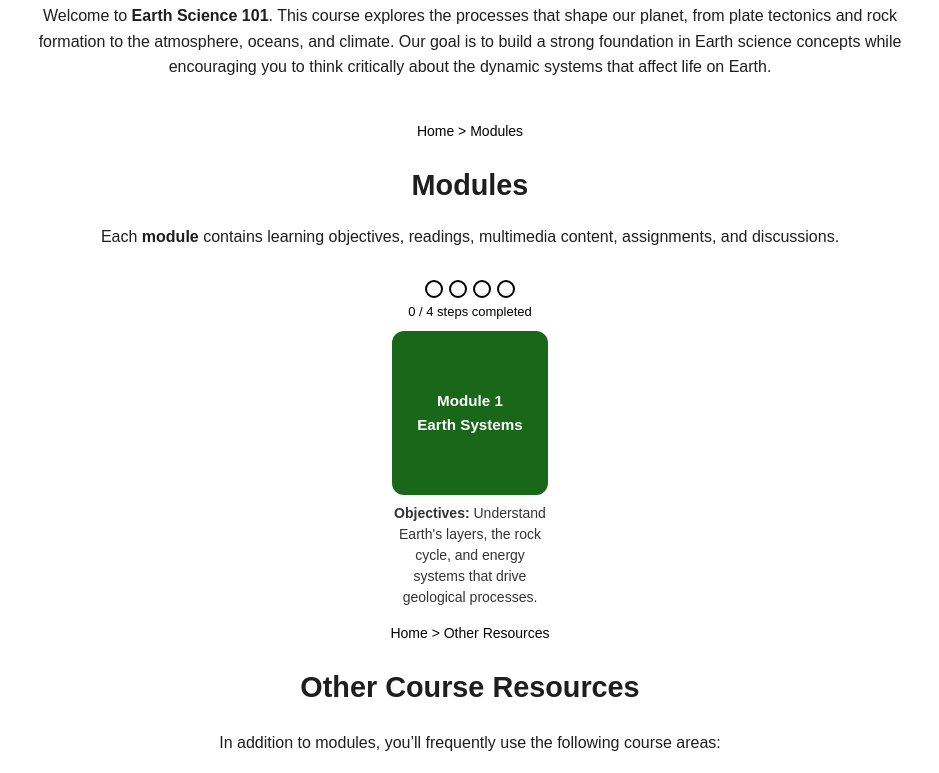
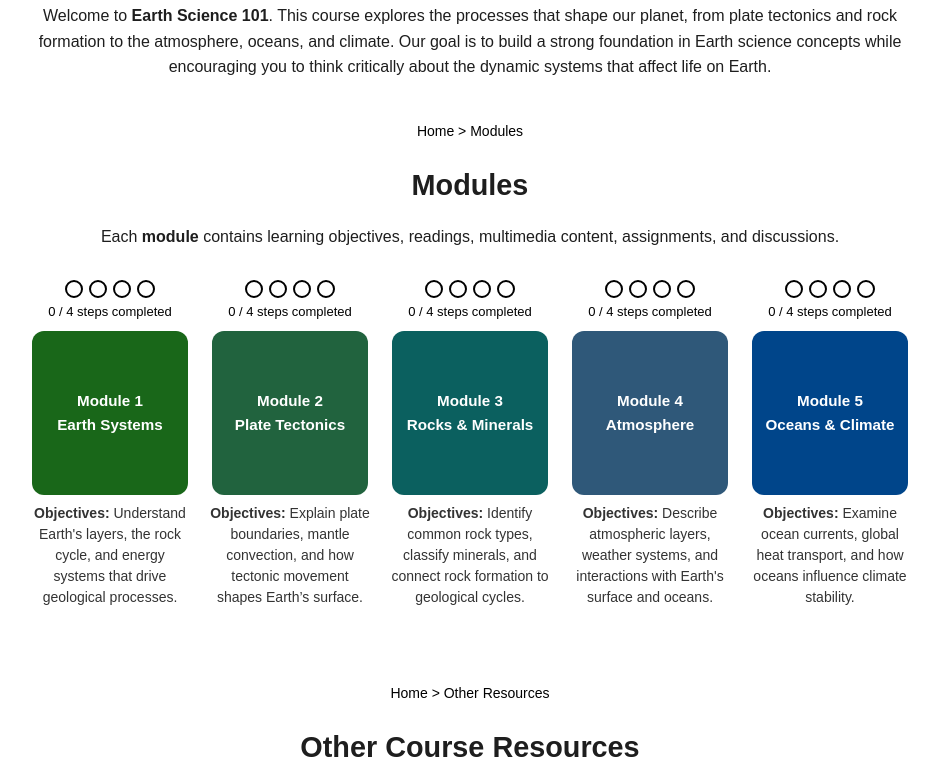
Before and after one commit to lwiitablake/Instructional-Design, a plain HTML site: page index.html in a window 1280 px wide. Shown: the part 502-1275 px from the top of the page, without its empty margins (170-1109 px from the left). Drawn offline with Linux system fonts and the light colour scheme.

Commit message:
Update index.html_VERSION 7.1

```diff
--- a/index.html
+++ b/index.html
@@ -161,7 +161,7 @@
 </head>
 <body>
 
-  <!-- Top Section (Image + Welcome Text) -->
+  <!-- Top Section -->
   <a class="skip-link sr-only" style="position: absolute; left: -999px; top: auto; width: 1px; height: 1px; overflow: hidden;" href="#modules-section">Skip to Modules</a>
   <a class="skip-link sr-only" style="position: absolute; left: -999px; top: auto; width: 1px; height: 1px; overflow: hidden;" href="#resources-section">Skip to Other Resources</a>
 
@@ -182,10 +182,10 @@
   <h2 id="modules-section" style="text-align: center; margin: 20px 0 10px;">Modules</h2>
   <p style="font-size: 16px; text-align: center; margin-bottom: 30px;">Each <strong>module</strong> contains learning objectives, readings, multimedia content, assignments, and discussions.</p>
 
-  <!-- Modules & Progress Groups -->
+  <!-- Modules -->
   <div class="es101-container">
-    <!-- Module cards here (keep same as your previous code for modules 1-5) -->
-    <!-- Example Module 1 -->
+
+    <!-- Module 1 -->
     <div class="es101-card m1">
       <div class="es101-progress-group">
         <div class="es101-progress" data-module="m1">
@@ -197,17 +197,84 @@
         <span class="es101-progress-text" aria-live="polite"></span>
       </div>
       <a href="https://canvas.instructure.com/courses/12988987/modules/20955574" aria-label="Module 1: Earth Systems">
-        <div class="es101-button-inner">
-          <span>Module 1<br>Earth Systems</span>
-        </div>
+        <div class="es101-button-inner"><span>Module 1<br>Earth Systems</span></div>
       </a>
       <p class="es101-objectives"><strong>Objectives:</strong> Understand Earth's layers, the rock cycle, and energy systems that drive geological processes.</p>
     </div>
-    <!-- Repeat for Modules 2-5 exactly as before -->
+
+    <!-- Module 2 -->
+    <div class="es101-card m2">
+      <div class="es101-progress-group">
+        <div class="es101-progress" data-module="m2">
+          <span class="es101-progress-circle" tabindex="0"></span>
+          <span class="es101-progress-circle" tabindex="0"></span>
+          <span class="es101-progress-circle" tabindex="0"></span>
+          <span class="es101-progress-circle" tabindex="0"></span>
+        </div>
+        <span class="es101-progress-text" aria-live="polite"></span>
+      </div>
+      <a href="https://canvas.instructure.com/courses/12988987/modules/20955580" aria-label="Module 2: Plate Tectonics">
+        <div class="es101-button-inner"><span>Module 2<br>Plate Tectonics</span></div>
+      </a>
+      <p class="es101-objectives"><strong>Objectives:</strong> Explain plate boundaries, mantle convection, and how tectonic movement shapes Earth’s surface.</p>
+    </div>
+
+    <!-- Module 3 -->
+    <div class="es101-card m3">
+      <div class="es101-progress-group">
+        <div class="es101-progress" data-module="m3">
+          <span class="es101-progress-circle" tabindex="0"></span>
+          <span class="es101-progress-circle" tabindex="0"></span>
+          <span class="es101-progress-circle" tabindex="0"></span>
+          <span class="es101-progress-circle" tabindex="0"></span>
+        </div>
+        <span class="es101-progress-text" aria-live="polite"></span>
+      </div>
+      <a href="https://canvas.instructure.com/courses/12988987/modules/20968541" aria-label="Module 3: Rocks and Minerals">
+        <div class="es101-button-inner"><span>Module 3<br>Rocks &amp; Minerals</span></div>
+      </a>
+      <p class="es101-objectives"><strong>Objectives:</strong> Identify common rock types, classify minerals, and connect rock formation to geological cycles.</p>
+    </div>
+
+    <!-- Module 4 -->
+    <div class="es101-card m4">
+      <div class="es101-progress-group">
+        <div class="es101-progress" data-module="m4">
+          <span class="es101-progress-circle" tabindex="0"></span>
+          <span class="es101-progress-circle" tabindex="0"></span>
+          <span class="es101-progress-circle" tabindex="0"></span>
+          <span class="es101-progress-circle" tabindex="0"></span>
+        </div>
+        <span class="es101-progress-text" aria-live="polite"></span>
+      </div>
+      <a href="https://canvas.instructure.com/courses/12988987/modules/20968544" aria-label="Module 4: Atmosphere">
+        <div class="es101-button-inner"><span>Module 4<br>Atmosphere</span></div>
+      </a>
+      <p class="es101-objectives"><strong>Objectives:</strong> Describe atmospheric layers, weather systems, and interactions with Earth's surface and oceans.</p>
+    </div>
+
+    <!-- Module 5 -->
+    <div class="es101-card m5">
+      <div class="es101-progress-group">
+        <div class="es101-progress" data-module="m5">
+          <span class="es101-progress-circle" tabindex="0"></span>
+          <span class="es101-progress-circle" tabindex="0"></span>
+          <span class="es101-progress-circle" tabindex="0"></span>
+          <span class="es101-progress-circle" tabindex="0"></span>
+        </div>
+        <span class="es101-progress-text" aria-live="polite"></span>
+      </div>
+      <a href="https://canvas.instructure.com/courses/12988987/modules/20968545" aria-label="Module 5: Oceans and Climate">
+        <div class="es101-button-inner"><span>Module 5<br>Oceans &amp; Climate</span></div>
+      </a>
+      <p class="es101-objectives"><strong>Objectives:</strong> Examine ocean currents, global heat transport, and how oceans influence climate stability.</p>
+    </div>
 
   </div>
 
-  <!-- Other Resources -->
+  <!-- Other Resources Section -->
+  <div style="margin-top: 60px;"></div> <!-- larger space before resources -->
+
   <nav style="text-align: center; margin-bottom: 15px; font-size: 14px; color: #888;" aria-label="Breadcrumb">
     <span style="color: #000000;">Home &gt; <span>Other Resources</span></span>
   </nav>
```
